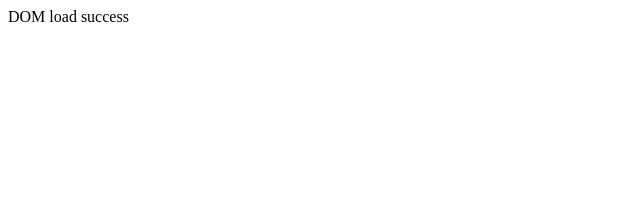
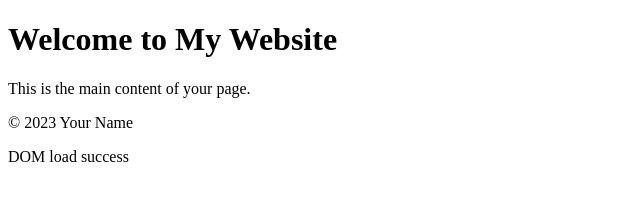
Before and after one commit to acciojob/load-dom-navysai1419, a website: page main.html in a window 1280 px wide. Shown: the whole page, without its empty margins (0-640 px from the left). Drawn offline with Linux system fonts and the light colour scheme.

Commit message:
created a submission

```diff
--- a/main.html
+++ b/main.html
@@ -1,13 +1,12 @@
 <!DOCTYPE html>
-
 <html>
 
 <head>
-	<link rel="stylesheet" href="styles.css">
+    <link rel="stylesheet" href="styles.css">
 </head>
 
 <body>
-	<script>
+    <script>
         document.addEventListener('DOMContentLoaded', function() {
             // DOM is loaded, write the string to a new element
             var messageElement = document.createElement('div');
@@ -15,10 +14,20 @@
             document.body.appendChild(messageElement);
         });
     </script>
-	<!-- the entire body must be written by student -->
-    <script type="text/javascript" src="./script.js">
-</script>
+    <script type="text/javascript" src="./script.js"></script>
 
+    <!-- Your content goes here -->
+    <header>
+        <h1>Welcome to My Website</h1>
+    </header>
+
+    <main>
+        <p>This is the main content of your page.</p>
+    </main>
+
+    <footer>
+        <p>&copy; 2023 Your Name</p>
+    </footer>
 </body>
 
 </html>
```
